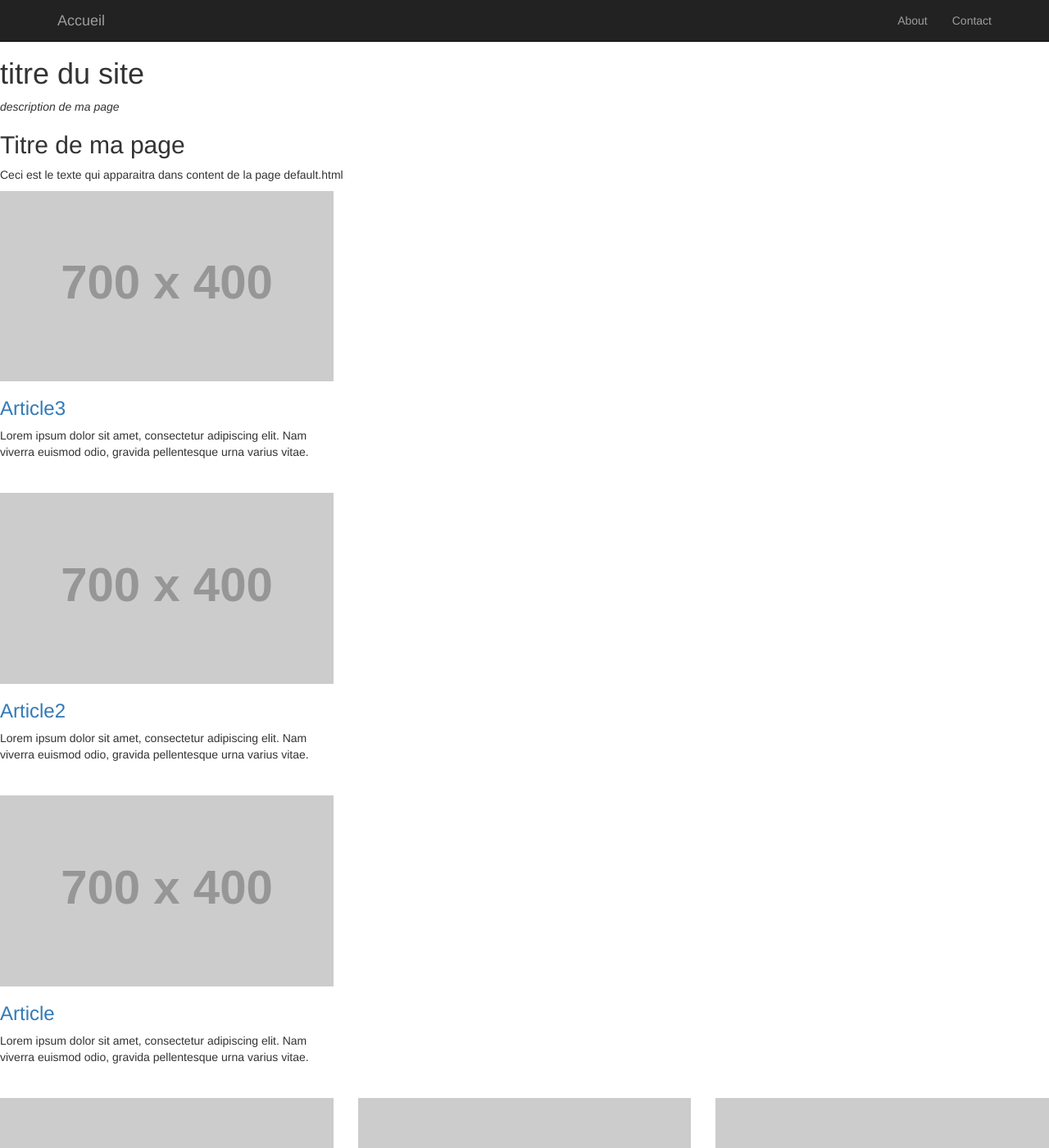
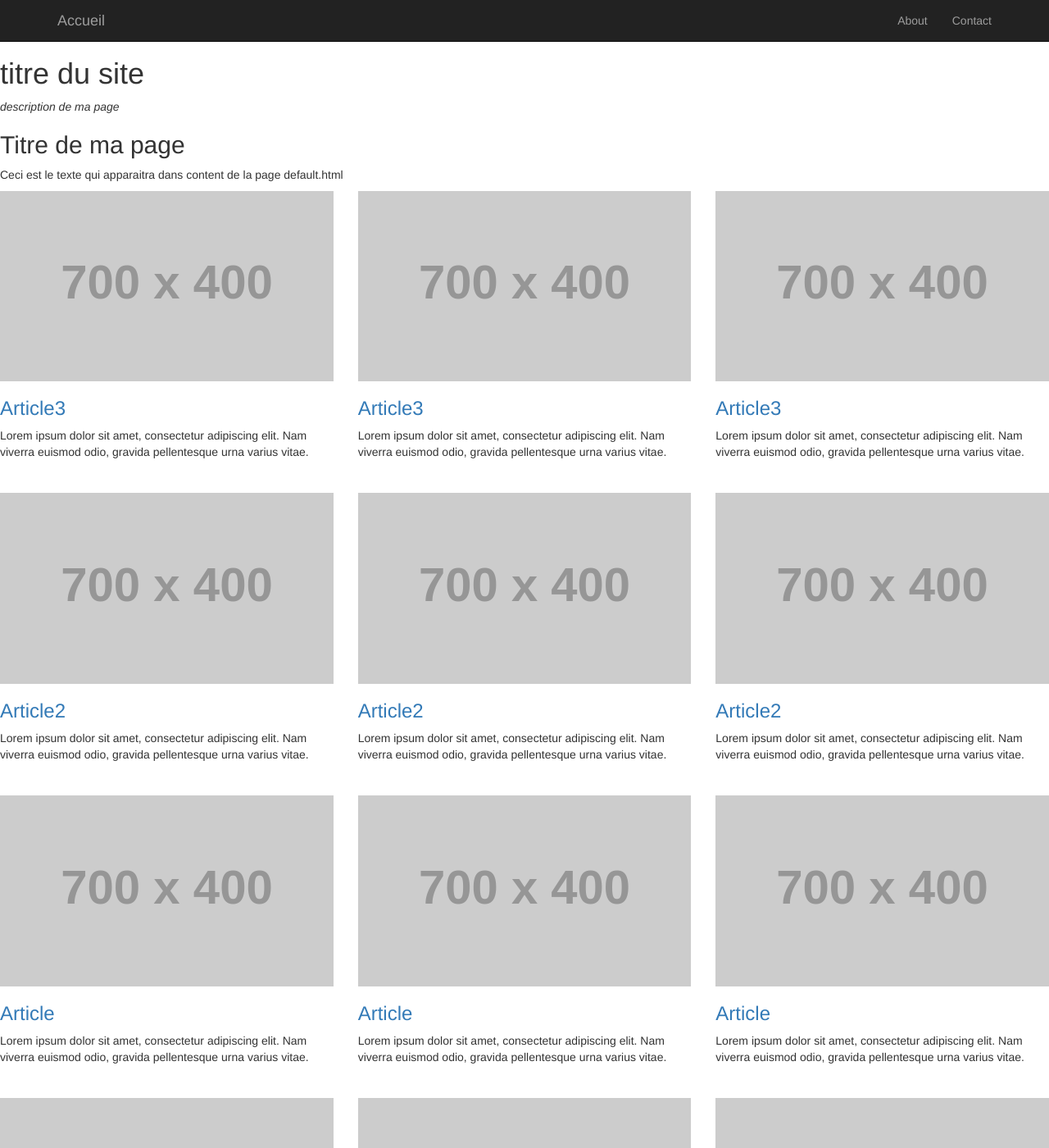
Before and after one commit to LeaBr/LeaBr.github.io, a Jekyll site: the page built from index.html, in a window 1280 px wide and 1400 px high. Shown: the whole window at 82% size. Built offline with Jekyll 4.4.1, drawn with Linux system fonts in a browser that asks for light colours; nearby versions of some CDN libraries; library files that are not in the unit come from our copies.

Commit message:
modifié :         index.html

```diff
--- a/index.html
+++ b/index.html
@@ -18,16 +18,36 @@
                 </h3>
                 <p>Lorem ipsum dolor sit amet, consectetur adipiscing elit. Nam viverra euismod odio, gravida pellentesque urna varius vitae.</p>
             </div>
-</div>
-{% endfor %}
 
- <div class="row">
-            <div class="col-md-4 img-portfolio">
+<div class="col-md-4 img-portfolio">
                 <a href="{{ post.url }}">
                     <img class="img-responsive img-hover" src="http://placehold.it/700x400" alt="">
                 </a>
                 <h3>
-                    <a href="{{ post.url }}">Project Name</a>
+                    <a href="{{ post.url }}">{{ post.title }}</a>
+                </h3>
+                <p>Lorem ipsum dolor sit amet, consectetur adipiscing elit. Nam viverra euismod odio, gravida pellentesque urna varius vitae.</p>
+            </div>
+
+<div class="col-md-4 img-portfolio">
+                <a href="{{ post.url }}">
+                    <img class="img-responsive img-hover" src="http://placehold.it/700x400" alt="">
+                </a>
+                <h3>
+                    <a href="{{ post.url }}">{{ post.title }}</a>
+                </h3>
+                <p>Lorem ipsum dolor sit amet, consectetur adipiscing elit. Nam viverra euismod odio, gravida pellentesque urna varius vitae.</p>
+            </div>
+</div>
+{% endfor %}
+
+  <div class="row">
+            <div class="col-md-4 img-portfolio">
+                <a href="portfolio-item.html">
+                    <img class="img-responsive img-hover" src="http://placehold.it/700x400" alt="">
+                </a>
+                <h3>
+                    <a href="portfolio-item.html">Project Name</a>
                 </h3>
                 <p>Lorem ipsum dolor sit amet, consectetur adipiscing elit. Nam viverra euismod odio, gravida pellentesque urna varius vitae.</p>
             </div>
```
